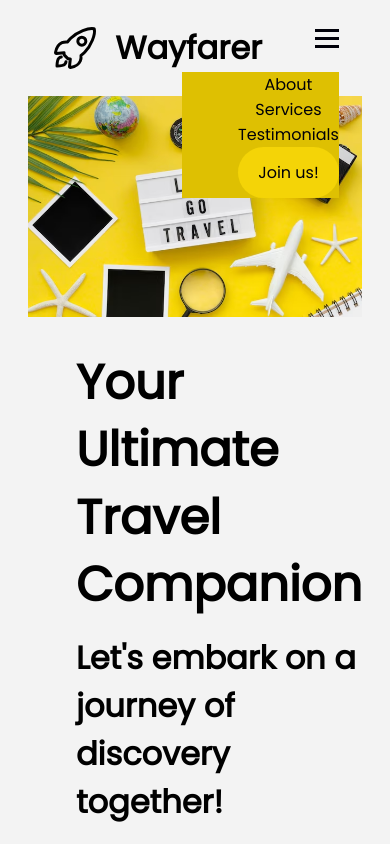
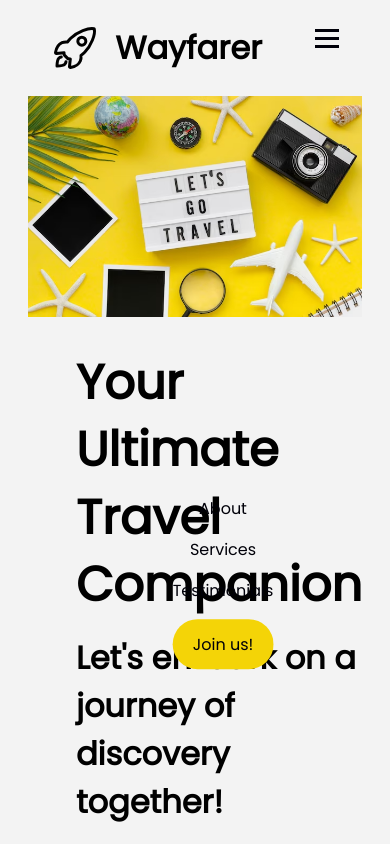
Before and after one commit to aishayusuff/Wayfarer, a plain HTML site: page index.html in a window 390 px wide. Shown: the top 844 px of the page. Drawn offline with Linux system fonts and the light colour scheme; a script that the page names is missing.

Commit message:
more hamburger menu styling

```diff
--- a/main.js
+++ b/main.js
@@ -5,7 +5,6 @@ import { opensHamburger } from "./modules/hamburgerMenu.js";
 const btnScroll = document.querySelector(".btn-scroll");
 const section1 = document.getElementById("section-1");
 const slides = document.querySelectorAll(".slide");
-const dotContainer = document.querySelector(".dots");
 const btnRight = document.querySelector(".slider-btn--right");
 const btnLeft = document.querySelector(".slider-btn--left");
 const modal = document.querySelector(".modal");
--- a/style.css
+++ b/style.css
@@ -160,18 +160,19 @@ header {
 }
 
 .hamburger-nav-links {
-  position: absolute;
+  position: fixed;
   overflow: hidden;
-  width: fit-content;
-  top: 100%;
-  right: 0;
-  background-color: var(--primary-colour-dark);
+  z-index: 1000;
+  top: 70%;
+  left: 50%;
+  transform: translate(-50%, -50%); /* Adjust to center the menu */
   list-style: none;
 }
 
 .hamburger-nav-links a {
   display: block;
   text-align: center;
+  margin-bottom: 1rem;
   text-decoration: none;
 }
 
@@ -179,10 +180,6 @@ header {
   text-decoration: underline;
   text-underline-offset: 0.5rem;
   color: white
-}
-
-.hamburger-icon.open  {
-  max-height: 300px;
 }
 
 .hamburger-icon.open span:first-child {
@@ -506,6 +503,8 @@ h4 {
     justify-content: space-between;
     left: 0;
   }
+
+
 }
 
 @media screen and (min-width: 900px) and (max-width: 1200px) {
```
